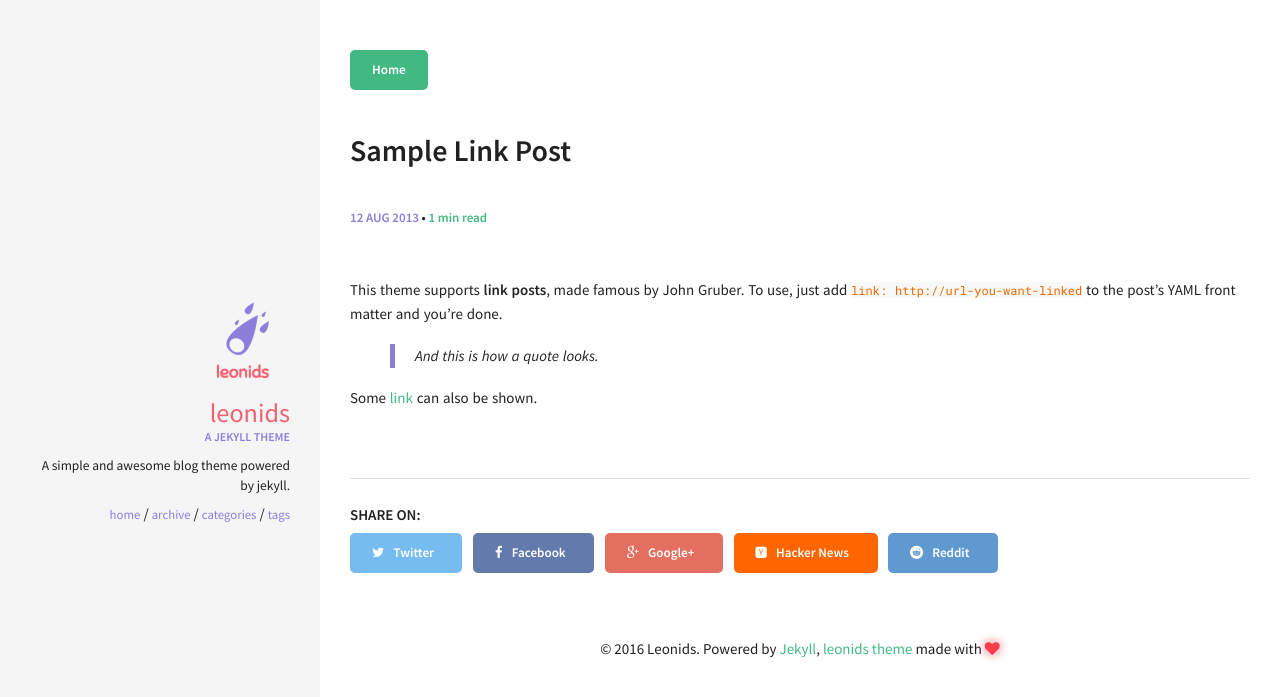
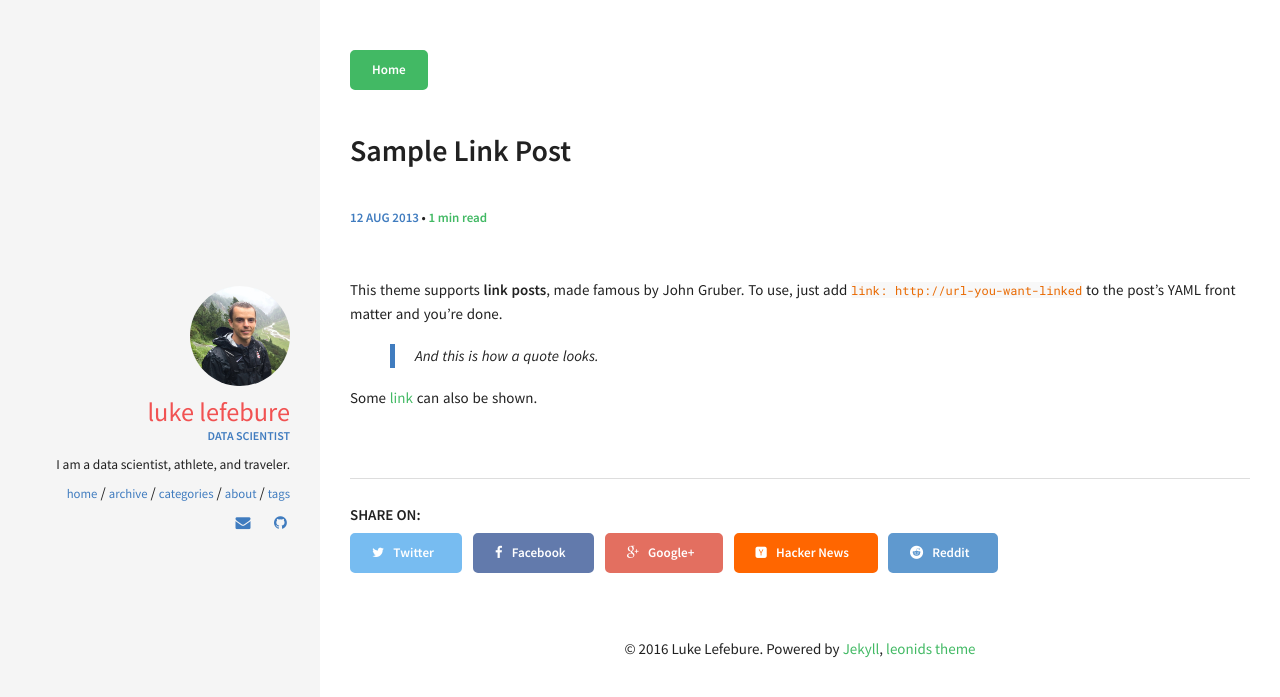
Before and after one commit to llefebure/llefebure.github.io, a Jekyll site: the page built from _posts/2013-08-12-sample-link-post.md, in a window 1280 px wide. Shown: the top 697 px of the page. Built offline with Jekyll 4.4.1, drawn with Linux system fonts in a browser that asks for light colours.

Commit message:
personalize

```diff
--- a/_config.yml
+++ b/_config.yml
@@ -14,7 +14,7 @@ url: # the base hostname & protocol for your site
 # Jekyll configuration
 ####################################
 #
-timezone:          Europe/Paris
+timezone:          US/Pacific
 markdown:          kramdown
 highlighter:       rouge
 excerpt_separator: <!--more-->
@@ -33,11 +33,11 @@ kramdown:
 ####################################
 #
 owner:
-  name: Leonids
-  avatar: leonids-logo.png
-  job: "A jekyll theme"
-  bio: "A simple and awesome blog theme powered by jekyll."
-  email:
+  name: Luke Lefebure
+  avatar: profile_pic.jpg
+  job: "Data Scientist"
+  bio: "I am a data scientist, athlete, and traveler."
+  email: "luke.lefebure@gmail.com"
   disqus-shortname:
   twitter: #username
   facebook: #username
@@ -48,7 +48,7 @@ owner:
     ad-client:
     ad-slot:
   bing-verify:
-  github: #username
+  github: "llefebure"
   stackoverflow: #123456/username   from a "http://stackoverflow.com/users/123456/username" link
   linkedin: #username
   xing: #username
--- a/_includes/footer.html
+++ b/_includes/footer.html
@@ -1,3 +1,3 @@
 <footer>
-  &copy; {{ site.time | date: '%Y' }} {{ site.owner.name }}. Powered by <a href="http://jekyllrb.com/">Jekyll</a>, <a href="http://github.com/renyuanz/leonids/">leonids theme</a> made with <i class="fa fa-heart heart-icon"></i>
+  &copy; {{ site.time | date: '%Y' }} {{ site.owner.name }}. Powered by <a href="http://jekyllrb.com/">Jekyll</a>, <a href="http://github.com/renyuanz/leonids/">leonids theme</a></i>
 </footer>
--- a/_sass/components/_variables.scss
+++ b/_sass/components/_variables.scss
@@ -55,12 +55,13 @@ $text-color:       rgba(0, 0, 0, 0.87) !default;
 $background-color: #f5f5f5;
 
 $white:            #fff;
-$primary:          #42b983;
-$secondary:        #8d7edc;
+$primary:          #42B964;
+$secondary:        #407CBF;
 $success:          #65e892;
 $danger:           #f83e4b;
 $warning:          #F5A623;
 $info:             #09ABF6;
+$author_name:	   #F15252;
 
 // Tables
 $table-border-color: #d0d0d0 !default;
--- a/_sass/pages/_layout.scss
+++ b/_sass/pages/_layout.scss
@@ -28,7 +28,7 @@
   }
   .author_name {
     display: block;
-    color: #F36170;
+    color: $author_name;
     font-size: 1.75em;
     text-transform: lowercase;
   }
--- /dev/null
+++ b/about/index.html
@@ -0,0 +1,5 @@
+---
+layout: page
+title:  About
+permalink: /about/
+---
```
Also changed, not shown: img/leonids-logo.png (deleted), img/profile_pic.jpg (added), 1 other file.
